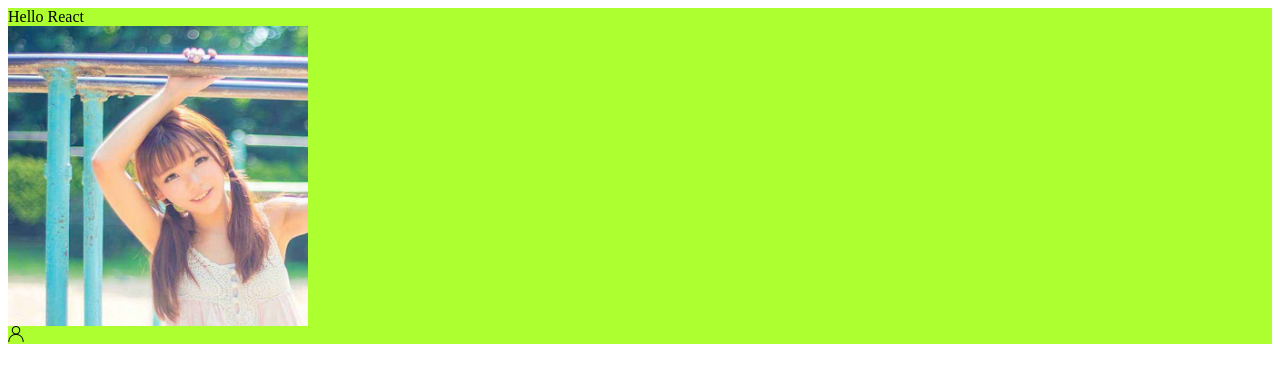
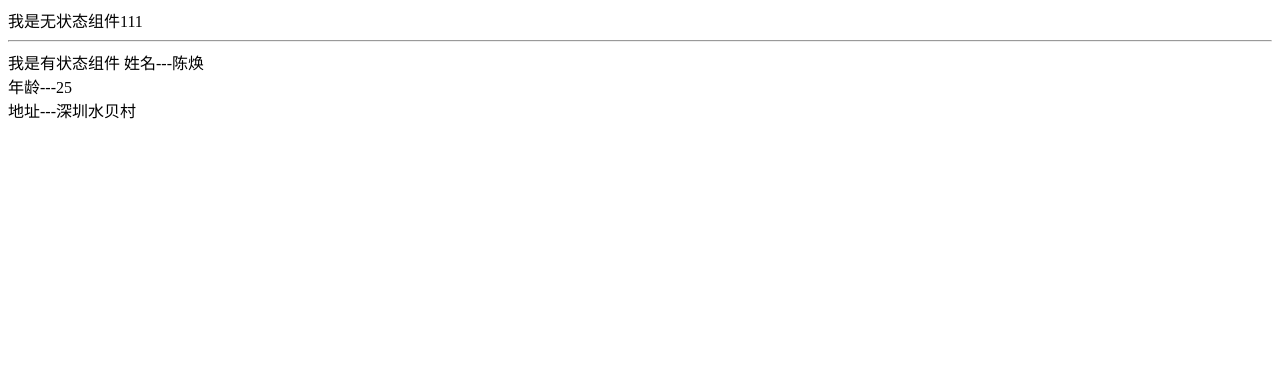
Before and after one commit to Duanzihuang/webpack_react, a React app: page / in a window 1280 px wide. Shown: the top 382 px of the page. Built offline with nearby package versions, Linux system fonts and the light colour scheme.

Commit message:
3-函数式组件与类组件

```diff
--- a/src/App.jsx
+++ b/src/App.jsx
@@ -1,17 +1,46 @@
 import React from 'react'
 import "./App.less"
+
+// 导入组件
+import NoStateComponent from '@/NoStateComponent'
+import StateComponent from '@/StateComponent'
+
+const chenhuanStyle = {
+    color:'green',
+    fontSize:50
+}
 
 // 类组件(有状态组件)
 class App extends React.Component{
     // render 是react的声明周期函数之一，用来渲染组件的内容
     render(){
+        return <div>
+            <NoStateComponent />
+            <hr/>
+            <StateComponent />
+        </div>
+    }
+
+    render2(){
         return <div id="app">
             Hello React
             <div className="imgDiv"></div>
             <div>
                 <span><i className="iconfont icon-login_user"></i></span>
             </div>
+            <div>
+                {/* 我是注释  */}
+                <p style={{color:'red',fontSize:36+'px'}}>我是一个好人</p>
+                <p style={chenhuanStyle}>陈焕是一个好人</p>
+            </div>
         </div>
+
+        // <div className="main">我是一个好人</div> 底层会调用这个方法
+
+        // return React.createElement('div', {className: "main"},[
+        //     React.createElement('h1',{id:'app'},'你也是个好人'),
+        //     React.createElement('p',{id:'app2'},'他是个好人'),
+        // ])
     }
 }
 
--- /dev/null
+++ b/src/components/NoStateComponent.jsx
@@ -0,0 +1,10 @@
+import React from 'react'
+
+// 函数式组件/无状态组件
+function NoStateComponent(){
+    return <div>
+        我是无状态组件111
+    </div>
+}
+
+export default NoStateComponent
--- /dev/null
+++ b/src/components/StateComponent.jsx
@@ -0,0 +1,26 @@
+import React,{Component} from 'react'
+
+export default class StateComponent extends Component{
+    constructor(){
+        super()
+
+        // 相当于小程序中的data或是vue的data函数
+        this.state = {
+            name:'陈焕',
+            age:25,
+            address:'深圳水贝村'
+        }
+    }
+
+    render(){
+        const {age,address} = this.state
+        return (
+            <div>
+                我是有状态组件
+                姓名---{this.state.name}<br/>
+                年龄---{age}<br/>
+                地址---{address}
+            </div>
+        )
+    }
+}
--- a/webpack.config.dev.js
+++ b/webpack.config.dev.js
@@ -1,4 +1,5 @@
-const HtmlWebpackPlugin = require("html-webpack-plugin");
+const HtmlWebpackPlugin = require("html-webpack-plugin")
+const path = require('path')
 
 module.exports = {
   mode: "development", //开发环境，打包出来的代码是不会压缩的
@@ -6,9 +7,7 @@ module.exports = {
   resolve: {
     // 别名
     alias: {
-      "?": "./src",
-      "#": "./src/components",
-      "@": "./src/assets"
+      "@": path.resolve(__dirname,"src/components")
     },
     // 拓展名
     extensions: [".jsx", ".js", ".json"]
```
Also changed, not shown: test/self-event.html (added, +74 -0 lines), 1 other file (tests, documents, lock files or other folders).
